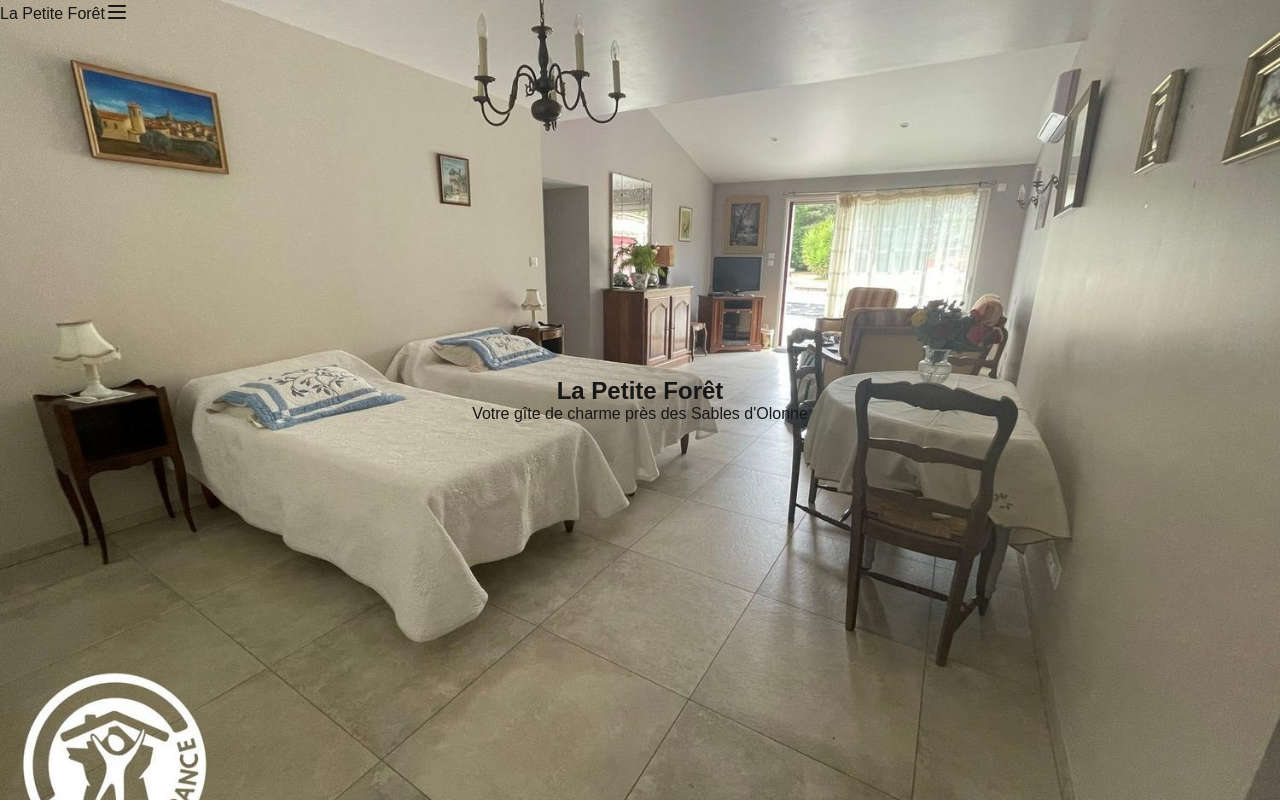
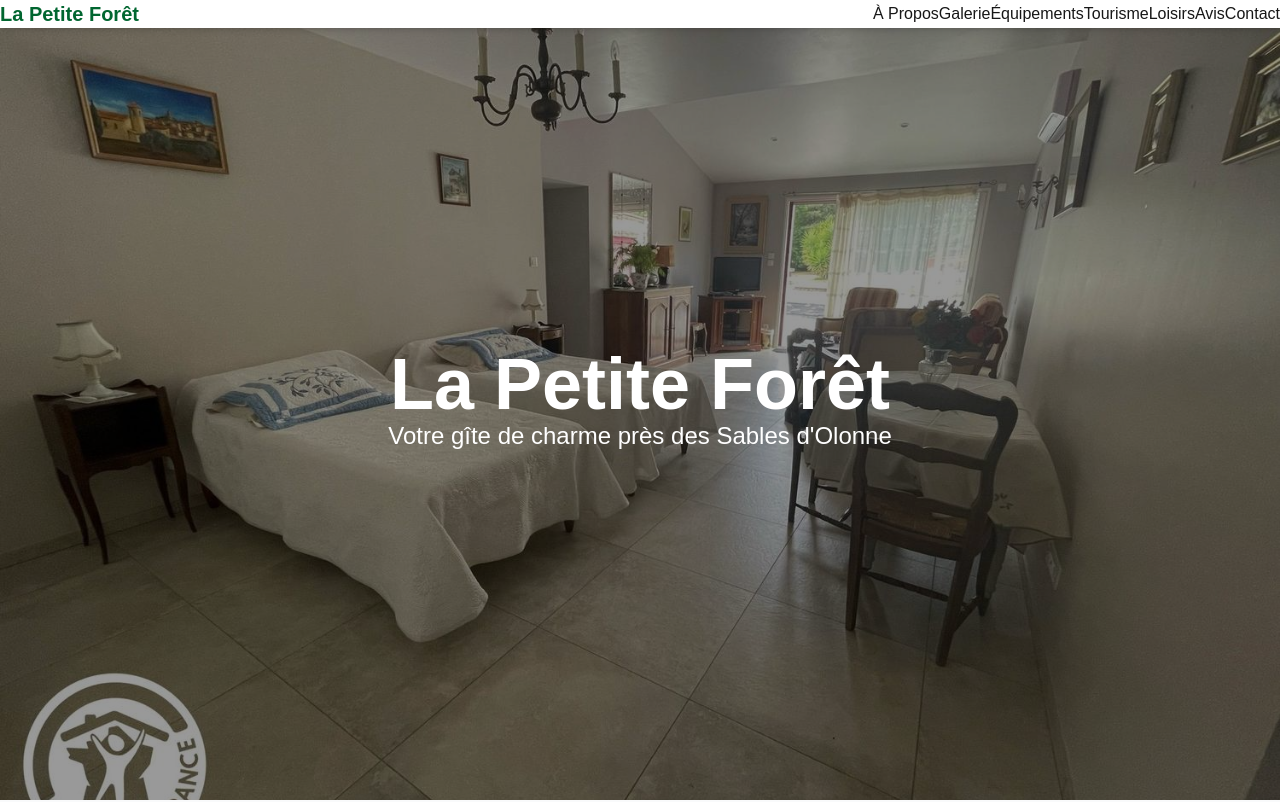
Before and after one commit to capponuts/la-petite-foret, a Next.js app: page / in a window 1280 px wide. Shown: the top 802 px of the page. Built offline with nearby package versions, Linux system fonts and the light colour scheme.

Commit message:
fix(tailwind): met à jour la configuration de Tailwind CSS vers la v4

```diff
--- a/postcss.config.js
+++ b/postcss.config.js
@@ -1,6 +1,5 @@
 module.exports = {
   plugins: {
     '@tailwindcss/postcss': {},
-    autoprefixer: {},
   },
 }
--- a/styles/globals.css
+++ b/styles/globals.css
@@ -1,6 +1,4 @@
-@tailwind base;
-@tailwind components;
-@tailwind utilities;
+@import 'tailwindcss';
 
 :root {
   --background: #ffffff;
--- a/tailwind.config.js
+++ b/tailwind.config.js
@@ -1,9 +1,5 @@
 /** @type {import('tailwindcss').Config} */
 module.exports = {
-  content: [
-    "./pages/**/*.{js,ts,jsx,tsx}",
-    "./components/**/*.{js,ts,jsx,tsx}",
-  ],
   theme: {
     extend: {},
   },
```
Also changed, not shown: 2 other files (tests, documents, lock files or other folders).
